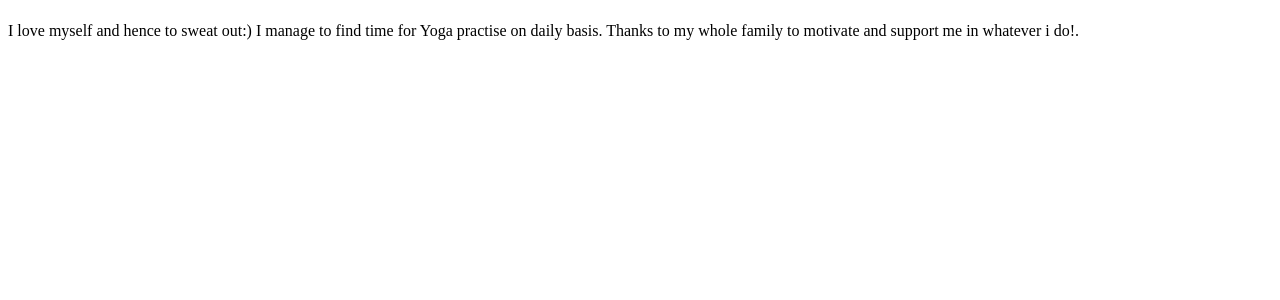
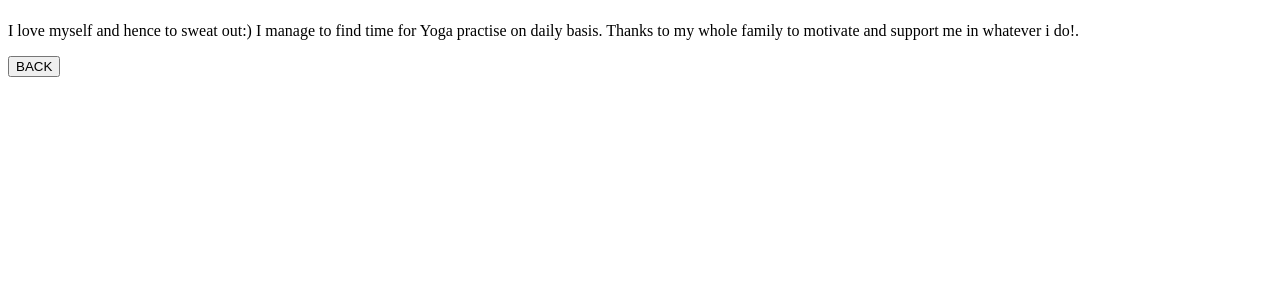
Before and after one commit to umajay/myportfo, a Flask app: page /Yoga in a window 1280 px wide. Shown: the part 58-358 px from the top of the page. Run offline with Flask 3, Linux system fonts and the light colour scheme.

Commit message:
HomemAker

```diff
--- a/templates/PythonDeveloper.html
+++ b/templates/PythonDeveloper.html
@@ -12,5 +12,8 @@
             <p class="subtitle">
             Currently I am into Python Development.I started learning my ZTM course Python in Udemy.This website was developed by me.
             </p>
+      <form>
+            <input type="button" value="BACK" onclick="history.back()">
+      </form>
 </body>
 </html>
--- a/templates/Yoga.html
+++ b/templates/Yoga.html
@@ -11,5 +11,8 @@
       </header>
            <p class="subtitle">I love myself and hence to sweat out:) I manage to find time for Yoga practise on daily basis.
                                 Thanks to my whole family to motivate and support me in whatever i do!.</p>
+      <form>
+            <input type="button" value="BACK" onclick="history.back()">
+      </form>
 </body>
 </html>
```
